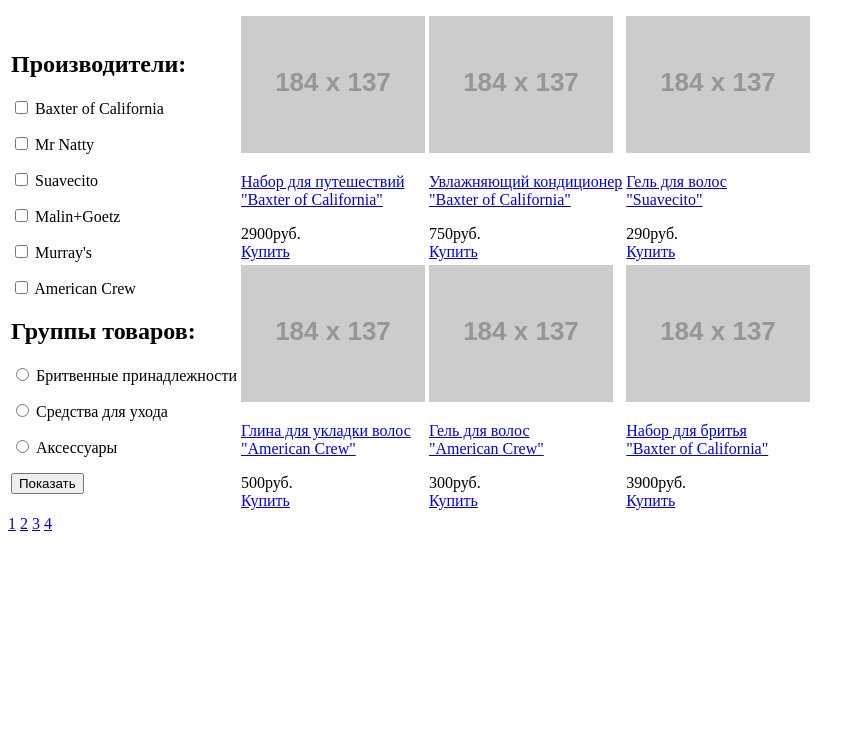
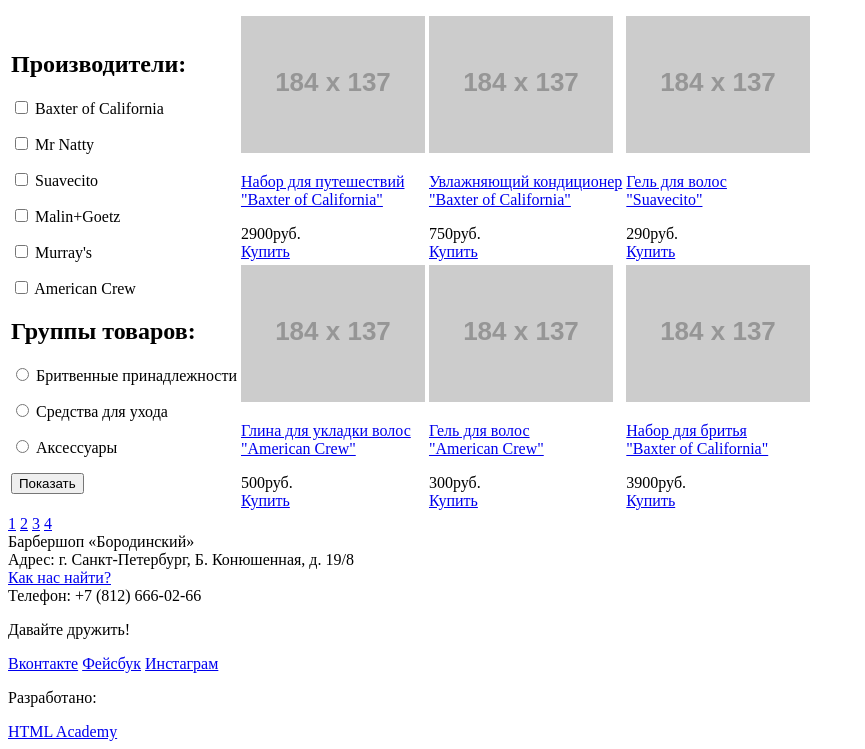
Before and after one commit to Barbarella68/194412-barbershop, a plain HTML site: page catalog.html in a window 1280 px wide. Shown: the part 331-1080 px from the top of the page, without its empty margins (0-865 px from the left). Before the commit the page ends 872 px from the top, so only its background shows below. Drawn offline with Linux system fonts and the light colour scheme; placeholder pictures from the web are drawn by us.

Commit message:
Футер страницы каталог

```diff
--- a/catalog.html
+++ b/catalog.html
@@ -136,5 +136,25 @@
       <a href="#">4</a>
     </div>
     </main>
+    <footer class="main-footer">     <!--футер-->
+      <div class="container">
+        <section class="footer-contacts">
+          Барбершоп «Бородинский»<br>
+          Адрес: г. Санкт-Петербург, Б. Конюшенная, д. 19/8<br>
+          <a href="#">Как нас найти?</a><br>
+          Телефон: +7 (812) 666-02-66
+        </section>
+        <section class="footer-social">
+          <p>Давайте дружить!</p>
+          <a class="social-btn social-btn-vk" href="#">Вконтакте</a>
+          <a class="social-btn social-btn-fb" href="#">Фейсбук</a>
+          <a class="social-btn social-btn-inst" href="#">Инстаграм</a>
+        </section>
+        <section class="footer-copyright">
+          <p>Разработано:</p>
+          <a class="btn" href="https://htmlacademy.ru">HTML Academy</a>
+        </section>
+      </div>
+    </footer>
   </body>
 </html>
```
